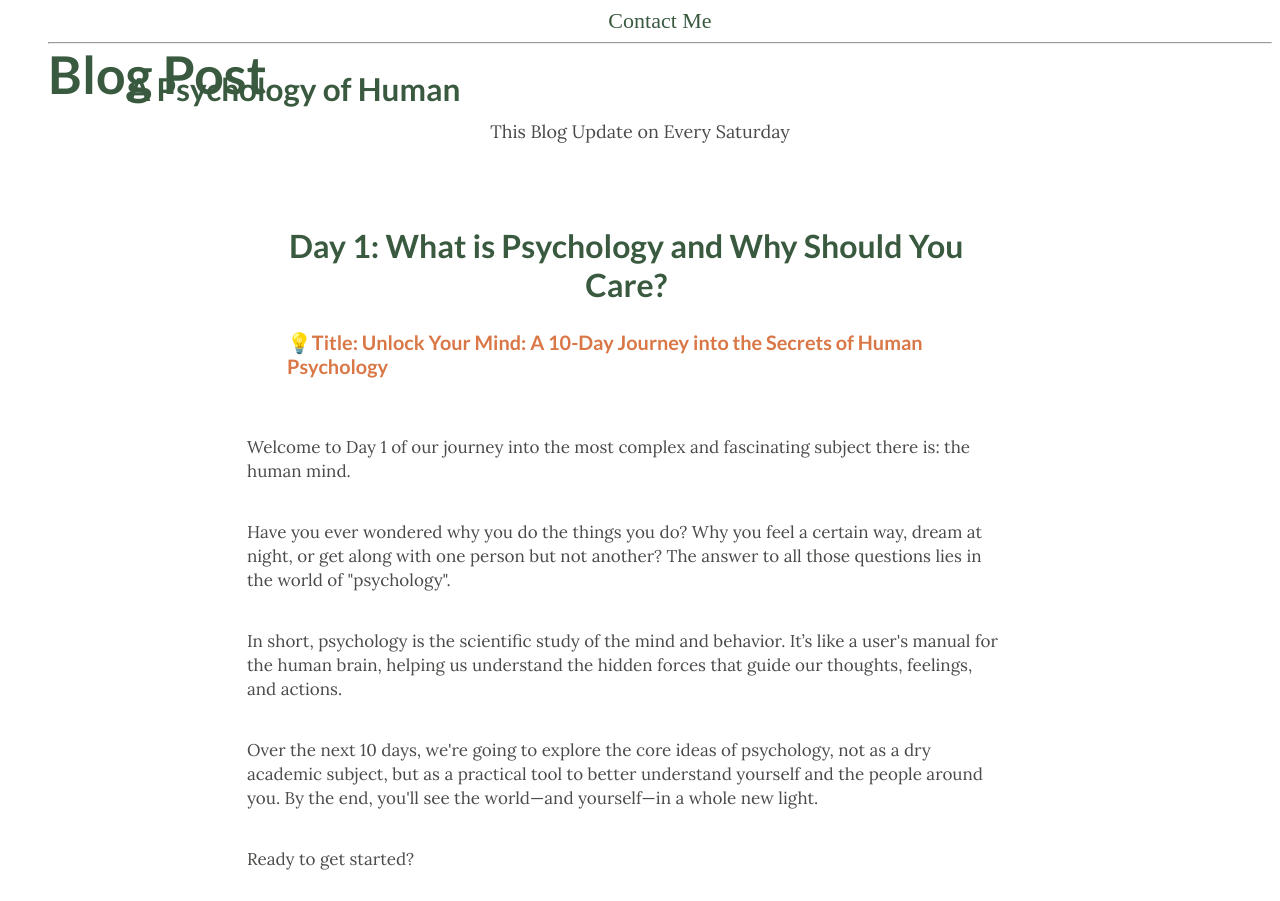
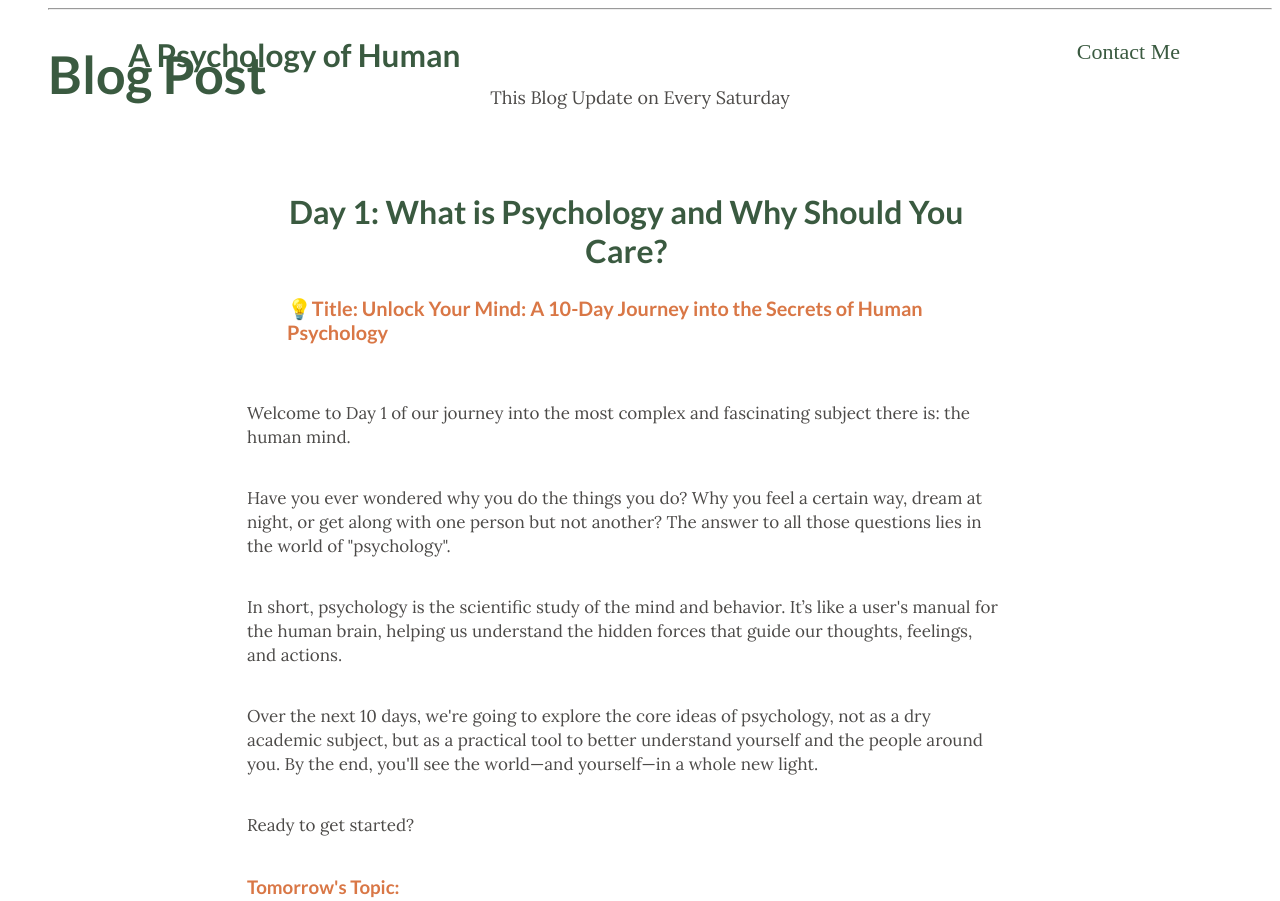
Before and after one commit to varshith-2010-3-22/A-Blog-Post-Website-, a plain HTML site: page index.html in a window 1280 px wide. Shown: the top 901 px of the page. Drawn offline with Linux system fonts and the light colour scheme.

Commit message:
Update Home.css

```diff
--- a/Home.css
+++ b/Home.css
@@ -69,12 +69,12 @@ body{
 
 }
  .button{
-    position: static;
+    position:fixed;
     top: 39px;
     right: 100px;
     color: #3A5A40;
      font-size: 22px;
-     text-align:center;
+
     text-decoration:none;
  }
 .note{
```
